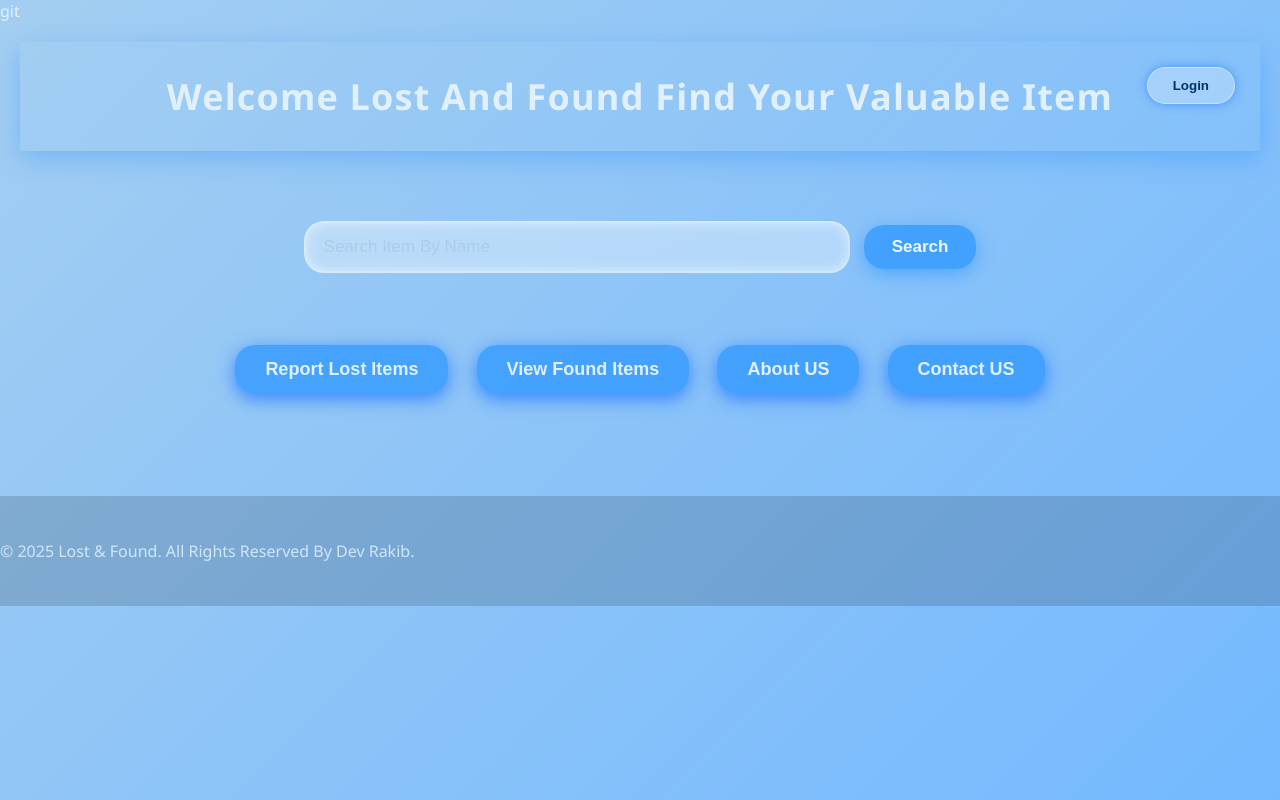
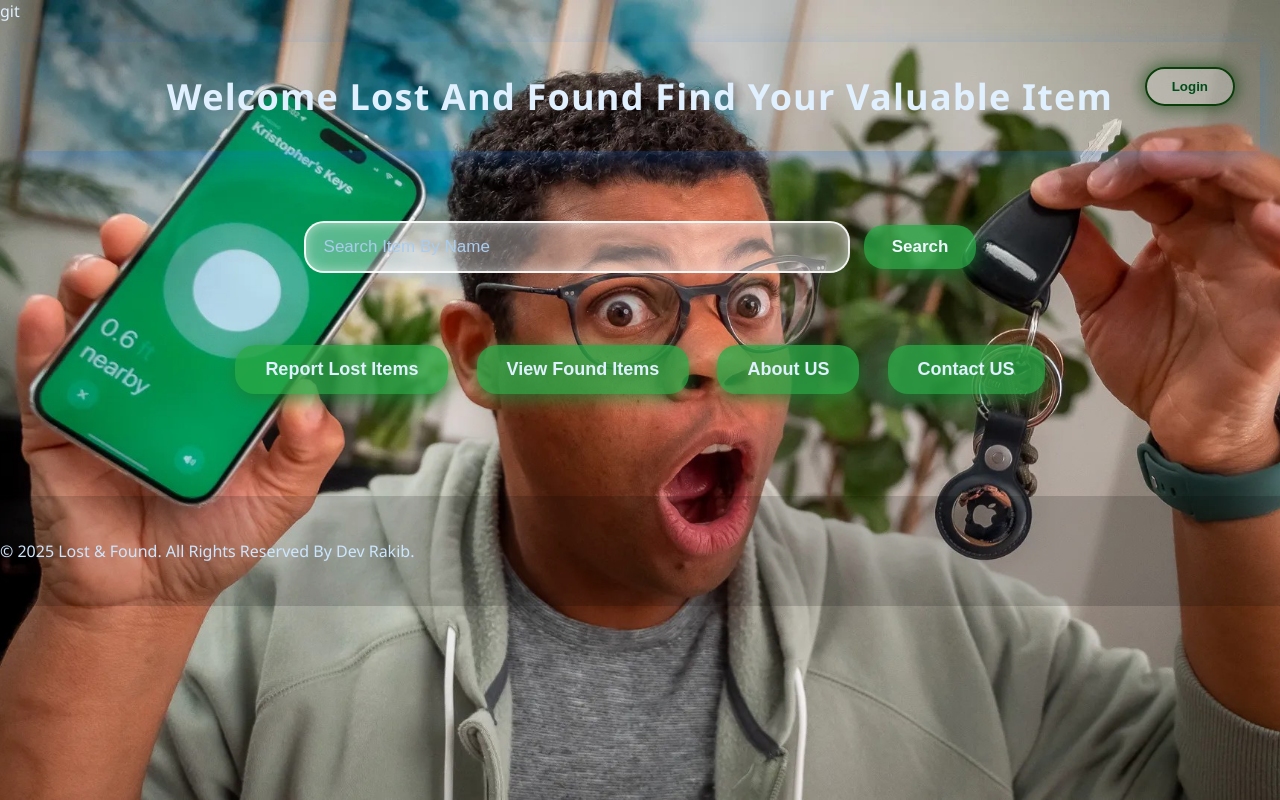
Before and after one commit to MohammadRakib-8/Lost_And_Found, a PHP site: page /XE/html/home_page.html in a window 1280 px wide. Run offline with PHP 8.4, Linux system fonts and the light colour scheme.

Commit message:
home page css updated

```diff
--- a/css/home_page.css
+++ b/css/home_page.css
@@ -1,23 +1,24 @@
-
 * {
   margin: 0;
   padding: 0;
   box-sizing: border-box;
 }
 
-
 body {
   font-family: 'Segoe UI', Tahoma, Geneva, Verdana, sans-serif;
   display: flex;
   flex-direction: column;
   min-height: 100vh;
-  background: linear-gradient(135deg, #a3cef1, #74b9ff);
+  /* Background image behind gradient */
+  background:
+    url('../asset/imges/homeP.png') no-repeat center center fixed,
+    linear-gradient(135deg, #a3cef1, #74b9ff);
+  background-size: cover;  /* makes image cover entire area */
   color: #e0f0ff;
   -webkit-font-smoothing: antialiased;
   -moz-osx-font-smoothing: grayscale;
   animation: fadeInBody 1s ease forwards;
 }
-
 
 @keyframes fadeInBody {
   from { opacity: 0; }
@@ -39,7 +40,6 @@ body {
   100% { transform: scale(1); opacity: 1; }
 }
 
-
 .glass-container {
   background: rgba(255, 255, 255, 0.15);
   backdrop-filter: blur(15px);
@@ -48,7 +48,6 @@ body {
   border: 1px solid rgba(255, 255, 255, 0.3);
   box-shadow: 0 8px 32px 0 rgba(0, 100, 255, 0.2);
 }
-
 
 .topAreaH {
   padding: 30px 20px;
@@ -65,7 +64,6 @@ body {
   max-width: 900px;
 }
 
-
 #welcomeP {
   font-size: 36px;
   font-weight: 700;
@@ -73,31 +71,39 @@ body {
   letter-spacing: 1.2px;
 }
 
-
+/* Green styled login button with deep green glowing border */
 #homePageLoginBTN {
   position: absolute;
   top: 25px;
   right: 25px;
   padding: 10px 25px;
   background: rgba(255, 255, 255, 0.25);
-  border: 1.5px solid rgba(255, 255, 255, 0.4);
-  color: #003366;
+  border: 2px solid #0b3d0b; /* deep green border */
+  color: #004d1a;
   border-radius: 30px;
   cursor: pointer;
   font-weight: 700;
   transition: all 0.3s ease;
-  box-shadow: 0 0 10px rgba(0, 102, 255, 0.5);
+  box-shadow: 0 0 15px 4px #0b3d0b88; /* deep green glow */
   backdrop-filter: blur(12px);
   user-select: none;
 }
 
-#adminPageBTN:hover {
-  background: rgba(255, 255, 255, 0.45);
-  color: #0059b3;
-  transform: scale(1.1);
-  box-shadow: 0 0 18px rgba(0, 102, 255, 0.8);
+#homePageLoginBTN:hover {
+  border-color: #28a745; /* bright green border on hover */
+  box-shadow: 0 0 25px 6px #28a745cc; /* stronger green glow */
+  background: rgba(255, 255, 255, 0.3);
+  color: #006600;
+  transform: scale(1.05);
 }
 
+/* #adminPageBTN hover styling */
+#adminPageBTN:hover {
+  background: rgba(40, 167, 69, 0.45);
+  color: #00590a;
+  transform: scale(1.1);
+  box-shadow: 0 0 18px rgba(40, 167, 69, 0.8);
+}
 
 .middleAreaH {
   flex: 1;
@@ -112,7 +118,6 @@ body {
   background: rgba(255, 255, 255, 0.12);
   box-shadow: 0 10px 32px rgba(100, 150, 255, 0.25);
 }
-
 
 .middleAreaH h2 {
   font-size: 30px;
@@ -134,12 +139,12 @@ body {
   text-shadow: 0 0 8px rgba(196, 217, 255, 0.7);
 }
 
-
+/* Search input box with white-ish border */
 .middleAreaH input[type="text"] {
   width: 65%;
   padding: 14px 18px;
   margin-bottom: 20px;
-  border: 2px solid rgba(255, 255, 255, 0.4);
+  border: 2px solid rgba(255, 255, 255, 0.9); /* white-ish border */
   border-radius: 20px;
   font-size: 17px;
   color: #002244;
@@ -155,37 +160,38 @@ body {
 }
 
 .middleAreaH input[type="text"]:focus {
-  border-color: #0066ff;
+  border-color: #ffffff; /* pure white on focus */
   background: rgba(255, 255, 255, 0.55);
-  box-shadow: 0 0 18px #0066ffaa;
+  box-shadow: 0 0 18px #ffffffcc;
   outline: none;
   color: #001833;
 }
 
-
+/* Green styled search button */
 #search {
   padding: 12px 28px;
   margin-left: 10px;
-  background: #3399ffcc;
+  background: #28a745cc; /* green with transparency */
   color: #f0f8ff;
   border: none;
   border-radius: 20px;
   font-size: 17px;
   font-weight: 700;
   cursor: pointer;
-  box-shadow: 0 5px 18px #3399ffaa;
+  box-shadow: 0 5px 18px #1e7a2fcc; /* darker green shadow */
   transition: all 0.3s ease;
   user-select: none;
   backdrop-filter: blur(8px);
 }
 
 #search:hover {
-  background: #3399ffee;
+  background: #28a745ff; /* solid green */
   transform: scale(1.07);
-  box-shadow: 0 8px 25px #3399ffdd;
+  box-shadow: 0 8px 25px #1e7a2fff;
+  color: #d4ffd4;
 }
 
-
+/* Green styled navigation buttons */
 .navigationBTNArea {
   margin-top: 40px;
 }
@@ -193,25 +199,25 @@ body {
 .navigationBTNArea button {
   margin: 12px;
   padding: 14px 30px;
-  background: #3399ffcc;
+  background: #28a745cc; /* green with transparency */
   border: none;
   color: #e0f0ff;
   border-radius: 20px;
   cursor: pointer;
   font-size: 18px;
   font-weight: 700;
-  box-shadow: 0 5px 18px #2277ffcc;
+  box-shadow: 0 5px 18px #1e7a2fcc; /* darker green shadow */
   transition: all 0.3s ease;
   user-select: none;
   backdrop-filter: blur(10px);
 }
 
 .navigationBTNArea button:hover {
-  background: #3399ffee;
+  background: #28a745ff; /* solid green */
   transform: scale(1.1);
-  box-shadow: 0 8px 28px #2277ffee;
+  box-shadow: 0 8px 28px #1e7a2fff;
+  color: #d4ffd4;
 }
-
 
 .featuresArea {
   margin-top: 50px;
@@ -257,5 +263,5 @@ body {
   background: rgba(0, 0, 0, 0.15);
   color: #cce6ff;
   display: flex;
-  align-items: center
+  align-items: center;
 }
```
Also changed, not shown: asset/imges/foundP.jpg (added), asset/imges/homeP.png (added), asset/imges/reportP.jpg (added).
